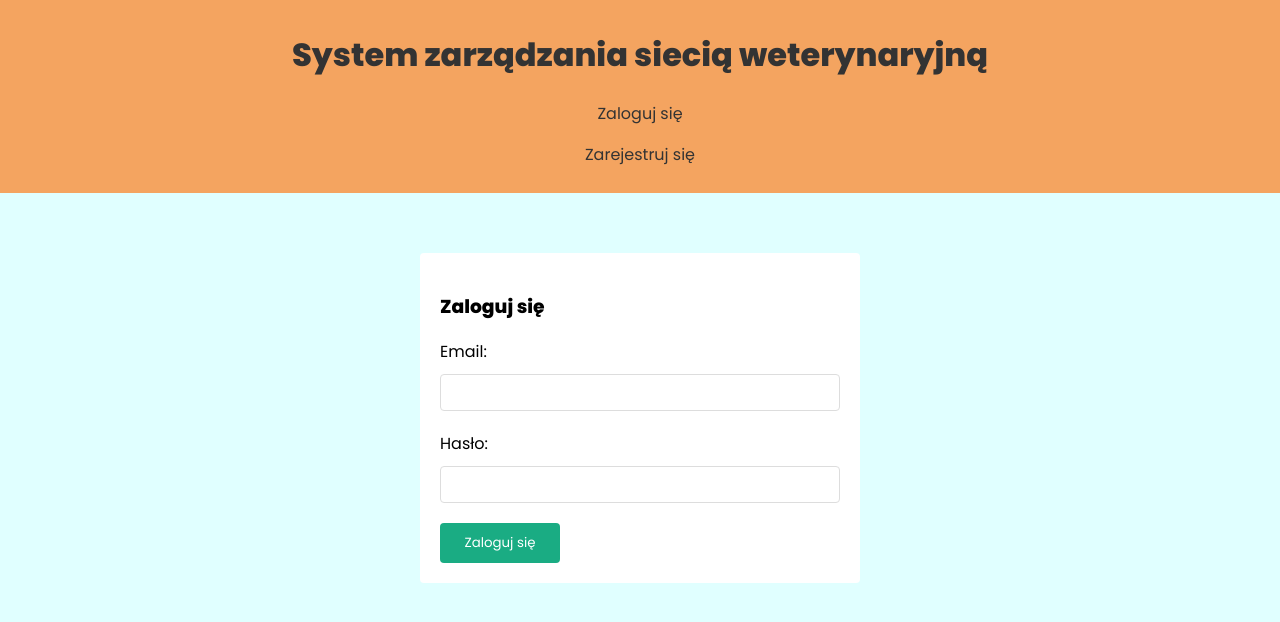
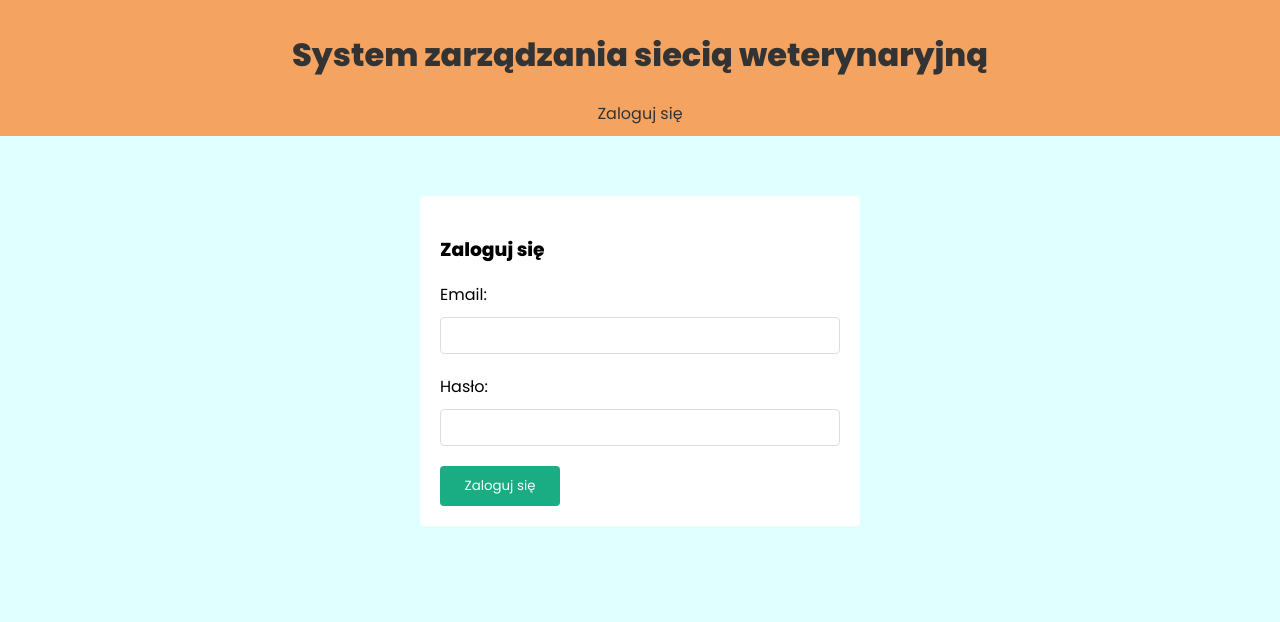
Before and after one commit to vet-agh/VET, a React (Create React App) app in the folder frontend/: page /login in a window 1280 px wide. Shown: the top 622 px of the page. Built offline with nearby package versions, Linux system fonts and the light colour scheme.

Commit message:
VET-108 Only admin can add new user

```diff
--- a/frontend/src/App.js
+++ b/frontend/src/App.js
@@ -31,7 +31,7 @@ function App() {
             <Route path="/schedule" element={user && <SchedulePage/>}/>
             <Route path="/employees" element={user && <EmployeePage/>}/>
             <Route path='/login' element={!user ? <Login/> : <Navigate to="/"/>}/>
-            <Route path='/signup' element={!user ? <Signup/> : <Navigate to="/"/>}/>
+            <Route path='/signup' element={(user && user.role === 1) ? <Signup/> : <Navigate to="/"/>}/>
           </Routes>
         </div>
       </BrowserRouter>
--- a/frontend/src/components/Navbar.js
+++ b/frontend/src/components/Navbar.js
@@ -18,7 +18,19 @@ const Navbar = () => {
                 <h1>System zarządzania siecią weterynaryjną</h1>
             </Link>
             <nav>
-                {user && (
+                {user && (user.role === 1) && (
+                <div>
+                    <p>
+                        <span>{user.email}</span>
+                    </p>
+                    <p>
+                        <Link to="/signup"> Dodaj nowego użytkownika </Link>
+                    </p>
+                    <button className="logout-button" onClick={handleClick}>Wyloguj</button>
+                </div>
+                )}
+
+                {user && (user.role === 2 || user.role === 3) && (
                 <div>
                     <p>
                         <span>{user.email}</span>
@@ -30,9 +42,6 @@ const Navbar = () => {
                 {!user &&(
                 <div>
                     <Link to="/login"> Zaloguj się </Link>
-                    <p>
-                        <Link to="/signup"> Zarejestruj się </Link>
-                    </p>
                 </div>
                 )}
 
--- a/frontend/src/pages/Signup.js
+++ b/frontend/src/pages/Signup.js
@@ -48,7 +48,7 @@ const Signup = () => {
                 ))}
             </select>
 
-            <button disabled={isLoading}> Zarejestruj się </button>
+            <button disabled={isLoading}> Dodaj użytkownika </button>
             {error && <div className="error"> {error} </div>}
 
         </form>
```
